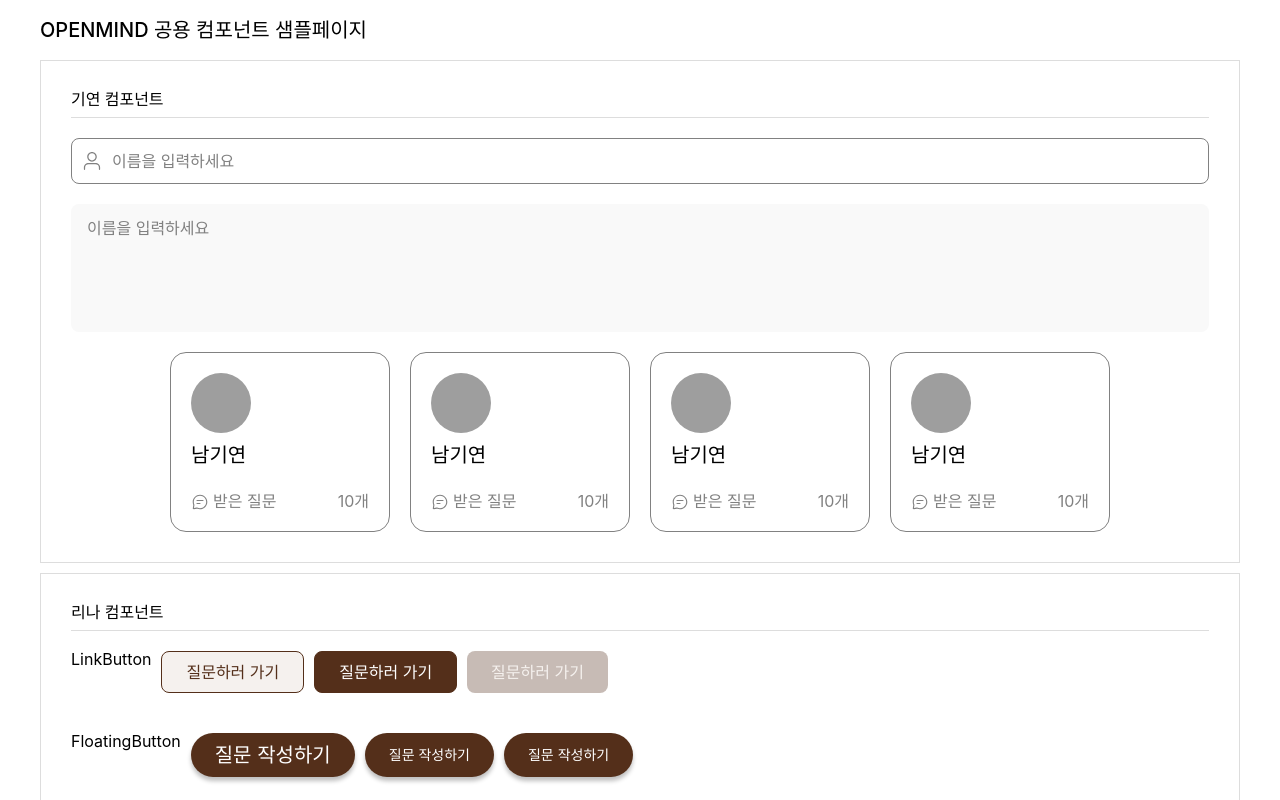
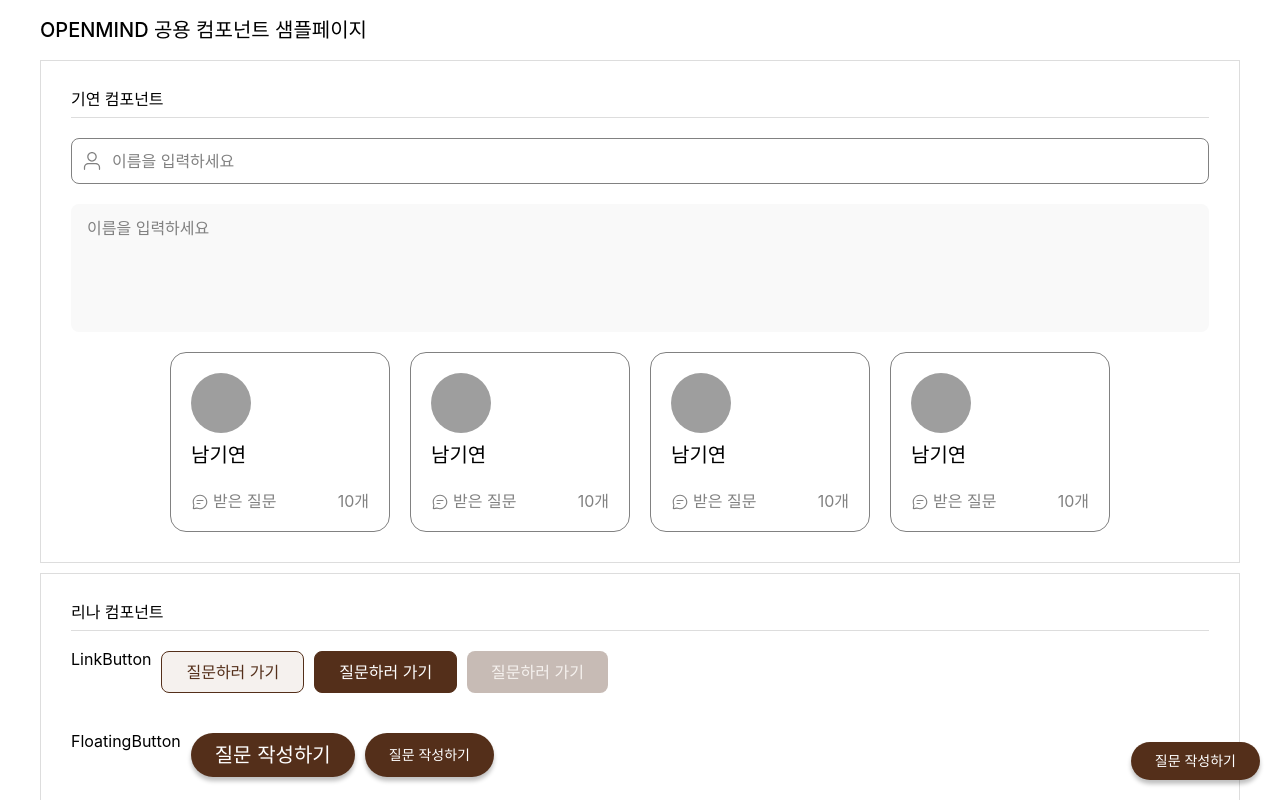
Before and after one commit to sprint12-part2/openmind, a React (Vite) app: page /sample in a window 1280 px wide. Shown: the top 800 px of the page. Built offline with nearby package versions, Linux system fonts and the light colour scheme; no server answers; grey boxes are pictures that could not be loaded; a web font is replaced by a local one.

Commit message:
Refactor: 버튼 컴포넌트 수정 / 샘플 페이지 수정

```diff
--- a/src/components/Button/FloatingButton.module.css
+++ b/src/components/Button/FloatingButton.module.css
@@ -12,11 +12,6 @@
     padding: 8px 12px;
     font-size: var(--font-size-sm);
   }
-}
-.floating {
-  position: fixed;
-  right: 20px;
-  bottom: 20px;
 }
 
 /* size */
--- a/src/pages/sample/components/RinaSample.jsx
+++ b/src/pages/sample/components/RinaSample.jsx
@@ -13,10 +13,11 @@ export default function RinaSample() {
       </div>
       <div className={styles.rinaPage__content}>
         FloatingButton
-        {/* 플로팅 버튼으로 사용할 때 className을 floating로 설정 */}
+        {/* 플로팅 버튼으로 사용할 때 className을 floating로 설정했습니다. */}
+        {/* 플로팅 스타일같이 다른 스타일을 오버라이딩 하실때에는 사용하실곳에서 classname으로 오버라이딩할 css class를 넣어주세요 */}
         <FloatingButton size="md">질문 작성하기</FloatingButton>
         <FloatingButton size="sm">질문 작성하기</FloatingButton>
-        <FloatingButton size="sm" className="floating">
+        <FloatingButton size="sm" className={styles.floating}>
           질문 작성하기
         </FloatingButton>
       </div>
--- a/src/pages/sample/components/RinaSample.module.css
+++ b/src/pages/sample/components/RinaSample.module.css
@@ -8,3 +8,9 @@
   display: flex;
   gap: 10px;
 }
+
+.floating {
+  position: fixed;
+  right: 20px;
+  bottom: 20px;
+}
```
